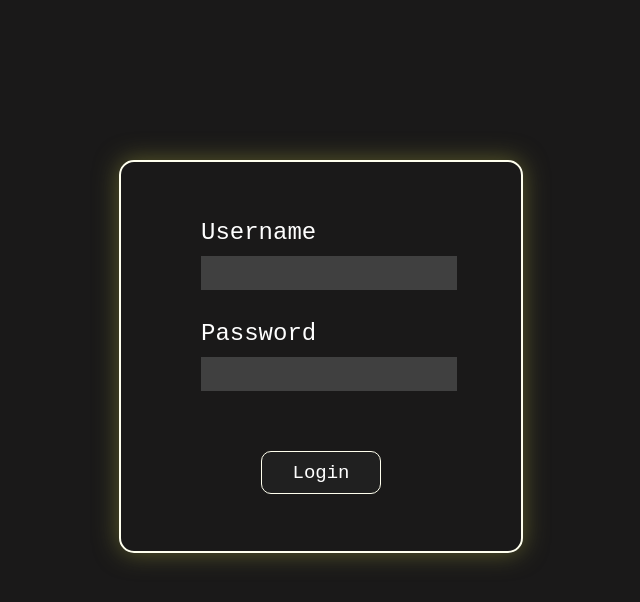
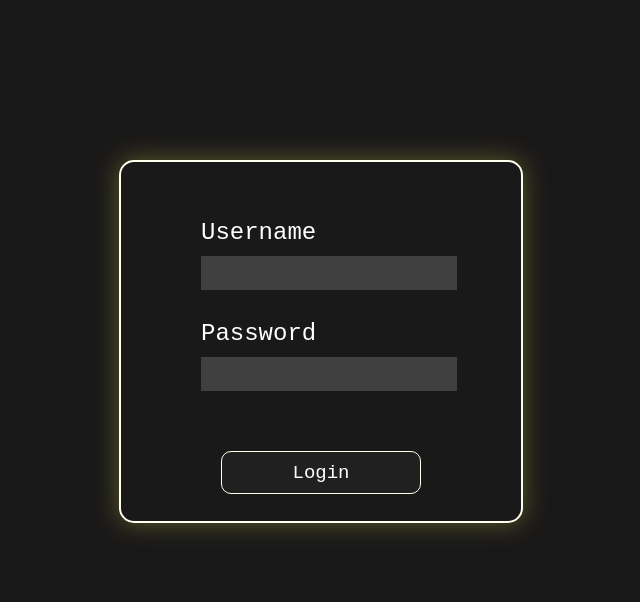
Before and after one commit to Siedem7/MedicalDataAnalysis, a React (Create React App) app in the folder frontend/: page /login in a window 1280 px wide. Shown: the top 602 px of the page, without its empty margins (319-959 px from the left). Built offline with nearby package versions, Linux system fonts and the light colour scheme.

Commit message:
Changed css file, so its working again.

```diff
--- a/frontend/src/Login/login.css
+++ b/frontend/src/Login/login.css
@@ -1,4 +1,4 @@
-.container{
+.container-login{
     margin: 20vh auto;
     width: 30vw;
     border: 2px solid #ffffee;
@@ -9,19 +9,19 @@
     max-width: 700px;
 }
 
-label, input, button{
+.label-login, .input-login, .button-login{
     display: block;
 }
 
-label, input {
+.label-login, .input-login {
     width: 100%;
 }
 
-label{
+.label-login{
     margin-bottom: 10px;
 }
 
-input {
+.input-login {
     padding: 0.5em;
     background-color:#404040;
     color:#ffffff;
@@ -30,7 +30,7 @@ input {
     font-family: inherit;
 }
 
-button {
+.button-login {
     width: 50%;
     background-color: #202020;
     color: #ffffff;
@@ -43,13 +43,13 @@ button {
     font-size: 19px;
 }
 
-button:hover{
+.button-login:hover{
     cursor: pointer;
     filter:invert(10%);
 }
 
 
-.input-line{
+.input-div{
    width: 60%;
    margin: 30px auto;
 }
--- a/frontend/src/Login/login.tsx
+++ b/frontend/src/Login/login.tsx
@@ -9,20 +9,20 @@ export default function Login() {
 
   return (
    <>
-    <div className="container">
+    <div className="container-login">
       <br />
       <form>
-        <div className="input-line">
-         <label htmlFor="username">Username</label>
-         <input type="text" id="username" name="username" maxLength={32} value={username} onChange={(text) => setUsername(text.target.value)} />
+        <div className="input-div">
+         <label className="label-login" htmlFor="username">Username</label>
+         <input className="input-login" type="text" id="username" name="username" maxLength={32} value={username} onChange={(text) => setUsername(text.target.value)} />
         </div>
-        <div className="input-line">
-          <label htmlFor="password">Password</label>
-          <input type="password" id="password" name="password" maxLength={32} value={password} onChange={(text) => setPassword(text.target.value)}  />
+        <div className="input-div">
+          <label className="label-login" htmlFor="password">Password</label>
+          <input className="input-login" type="password" id="password" name="password" maxLength={32} value={password} onChange={(text) => setPassword(text.target.value)}  />
         </div>
       </form>
       <div className="input-line">
-        <button onClick={() => loginForm(username, password)}>Login</button>
+        <button className="button-login" onClick={() => loginForm(username, password)}>Login</button>
       </div>
       <br />
     </div>
```
